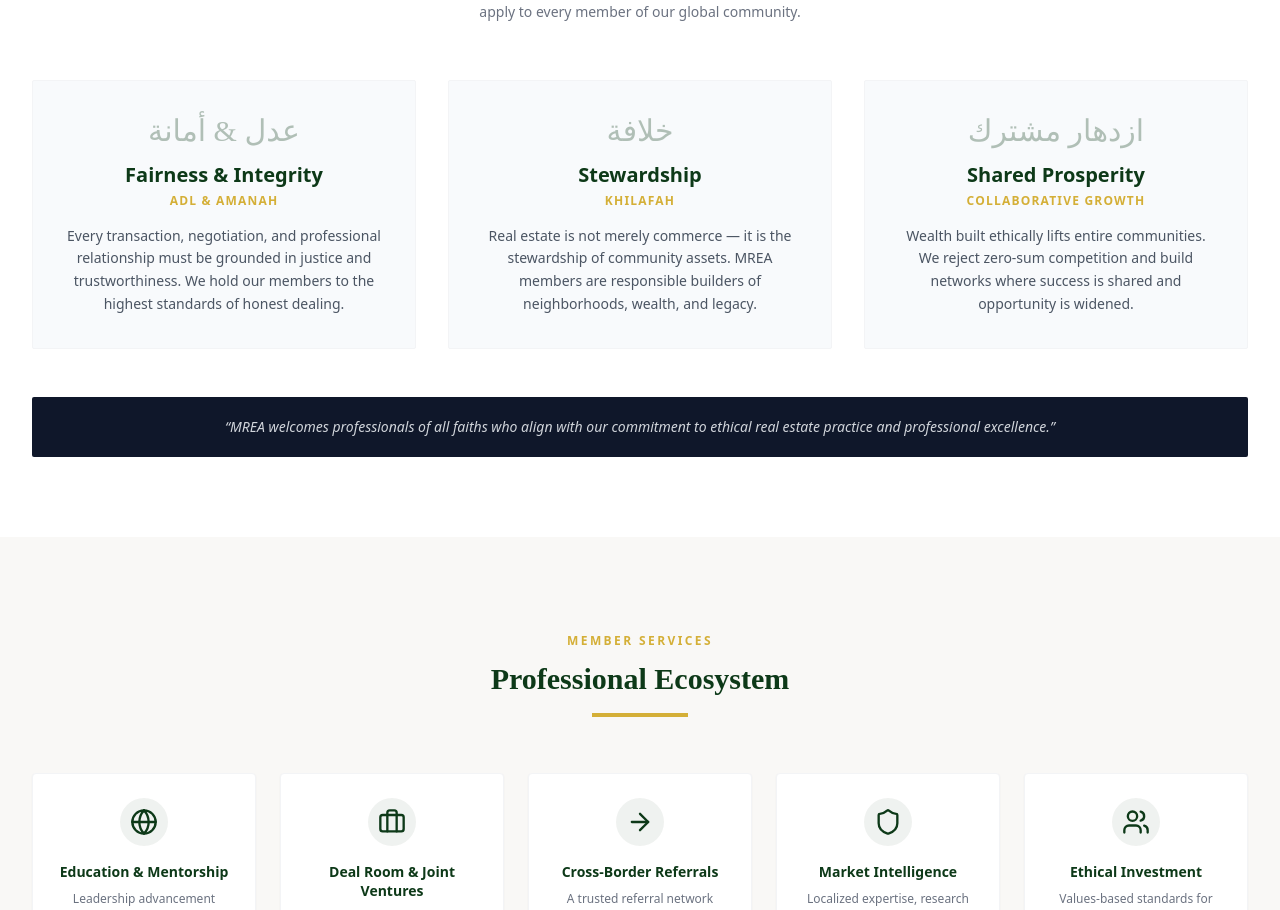
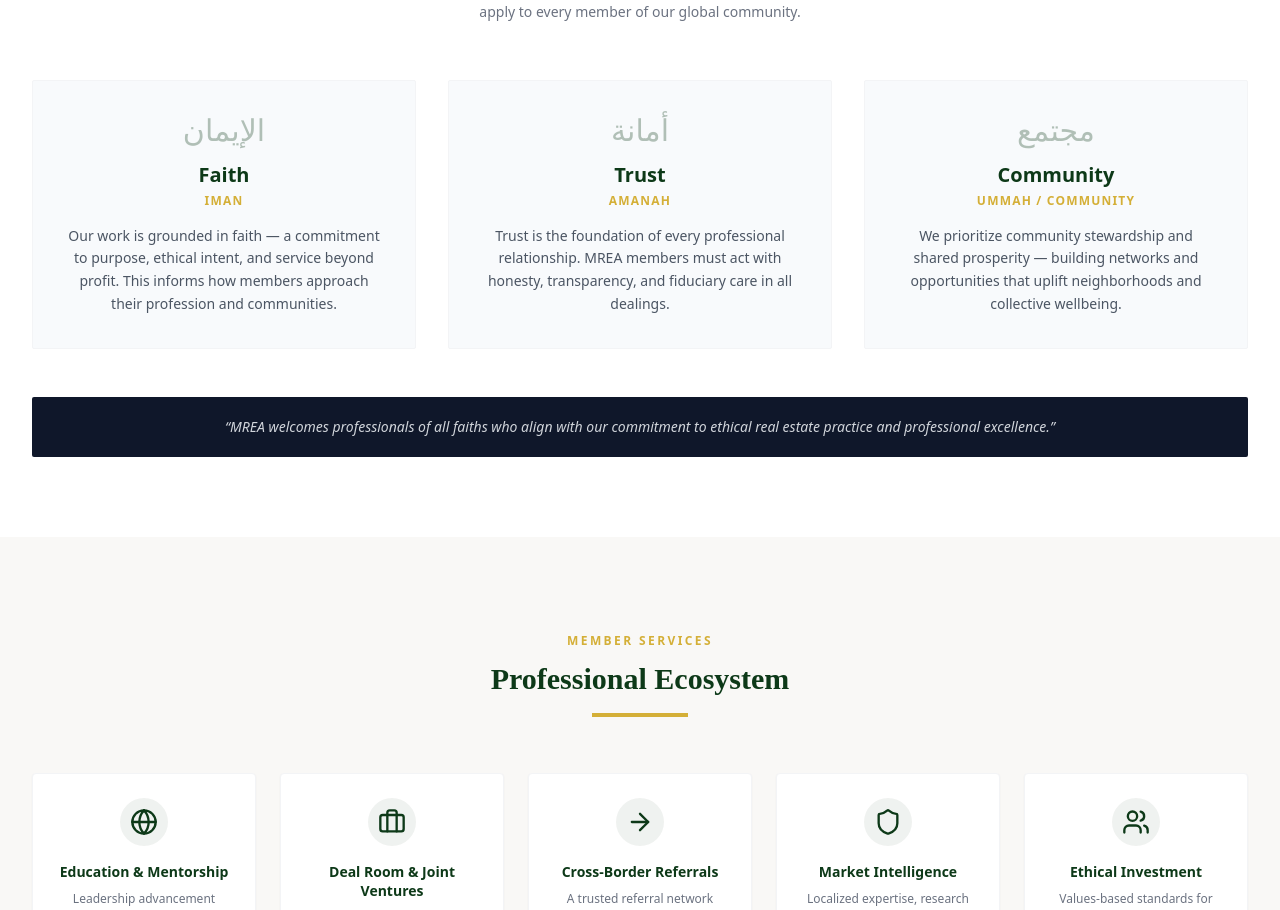
Before and after one commit to DFO-VMFO/MuslimREA-V3, a Next.js app: page / in a window 1280 px wide. Shown: the part 1187-2097 px from the top of the page. Built offline with nearby package versions, Linux system fonts and the light colour scheme.

Commit message:
Update MREA Standard to Faith, Trust, and Community (home + ethics)

```diff
--- a/src/app/ethics/page.tsx
+++ b/src/app/ethics/page.tsx
@@ -80,7 +80,7 @@
         <div style={{ backgroundColor: theme.gold }} className="py-6">
           <div className="max-w-5xl mx-auto px-4 sm:px-6 lg:px-8">
             <p className="font-bold text-sm uppercase tracking-[0.2em]" style={{ color: theme.navy }}>
-              Grounded in Adl (Fairness), Amanah (Integrity), and Khilafah (Stewardship)
+              Grounded in Iman (Faith), Amanah (Trust), and Ummah (Community)
             </p>
           </div>
         </div>
@@ -93,7 +93,7 @@
                 MREA — the Muslim Real Estate Association — is a 501(c)(6) nonprofit professional trade association incorporated in the State of Texas. As a membership organization serving real estate professionals globally, MREA requires that all members, officers, directors, chapter leaders, and affiliates adhere to the following standards of professional conduct.
               </p>
               <p className="text-gray-700 leading-relaxed">
-                These standards are not merely procedural — they reflect MREA&apos;s foundational commitment to Islamic principles of justice, trustworthiness, and responsible stewardship of community resources. They apply to all members regardless of their faith background.
+                These standards are not merely procedural — they reflect MREA's foundational commitment to faith, trust, and community stewardship. They apply to all members regardless of their faith background.
               </p>
             </div>
           </div>
--- a/src/app/page.tsx
+++ b/src/app/page.tsx
@@ -109,22 +109,22 @@
             <div className="grid grid-cols-1 md:grid-cols-3 gap-8 mb-12">
               {[
                 {
-                  arabic: 'عدل & أمانة',
-                  title: 'Fairness & Integrity',
-                  subtitle: 'Adl & Amanah',
-                  desc: 'Every transaction, negotiation, and professional relationship must be grounded in justice and trustworthiness. We hold our members to the highest standards of honest dealing.'
+                  arabic: 'الإيمان',
+                  title: 'Faith',
+                  subtitle: 'Iman',
+                  desc: 'Our work is grounded in faith — a commitment to purpose, ethical intent, and service beyond profit. This informs how members approach their profession and communities.'
                 },
                 {
-                  arabic: 'خلافة',
-                  title: 'Stewardship',
-                  subtitle: 'Khilafah',
-                  desc: 'Real estate is not merely commerce — it is the stewardship of community assets. MREA members are responsible builders of neighborhoods, wealth, and legacy.'
+                  arabic: 'أمانة',
+                  title: 'Trust',
+                  subtitle: 'Amanah',
+                  desc: 'Trust is the foundation of every professional relationship. MREA members must act with honesty, transparency, and fiduciary care in all dealings.'
                 },
                 {
-                  arabic: 'ازدهار مشترك',
-                  title: 'Shared Prosperity',
-                  subtitle: 'Collaborative Growth',
-                  desc: 'Wealth built ethically lifts entire communities. We reject zero-sum competition and build networks where success is shared and opportunity is widened.'
+                  arabic: 'مجتمع',
+                  title: 'Community',
+                  subtitle: 'Ummah / Community',
+                  desc: 'We prioritize community stewardship and shared prosperity — building networks and opportunities that uplift neighborhoods and collective wellbeing.'
                 }
               ].map((pillar, i) => (
                 <div key={i} className="border border-gray-100 rounded-sm p-8 bg-slate-50 text-center group hover:shadow-md transition-shadow">
```
